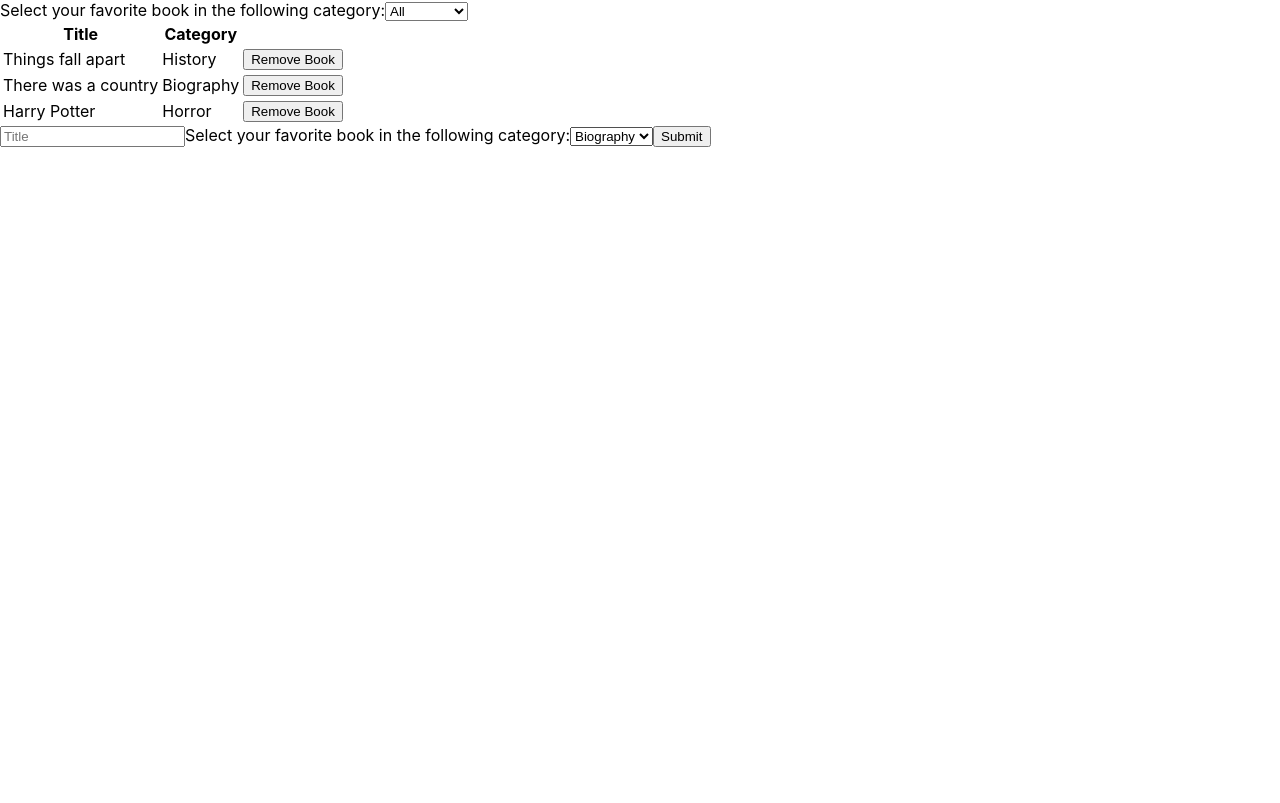
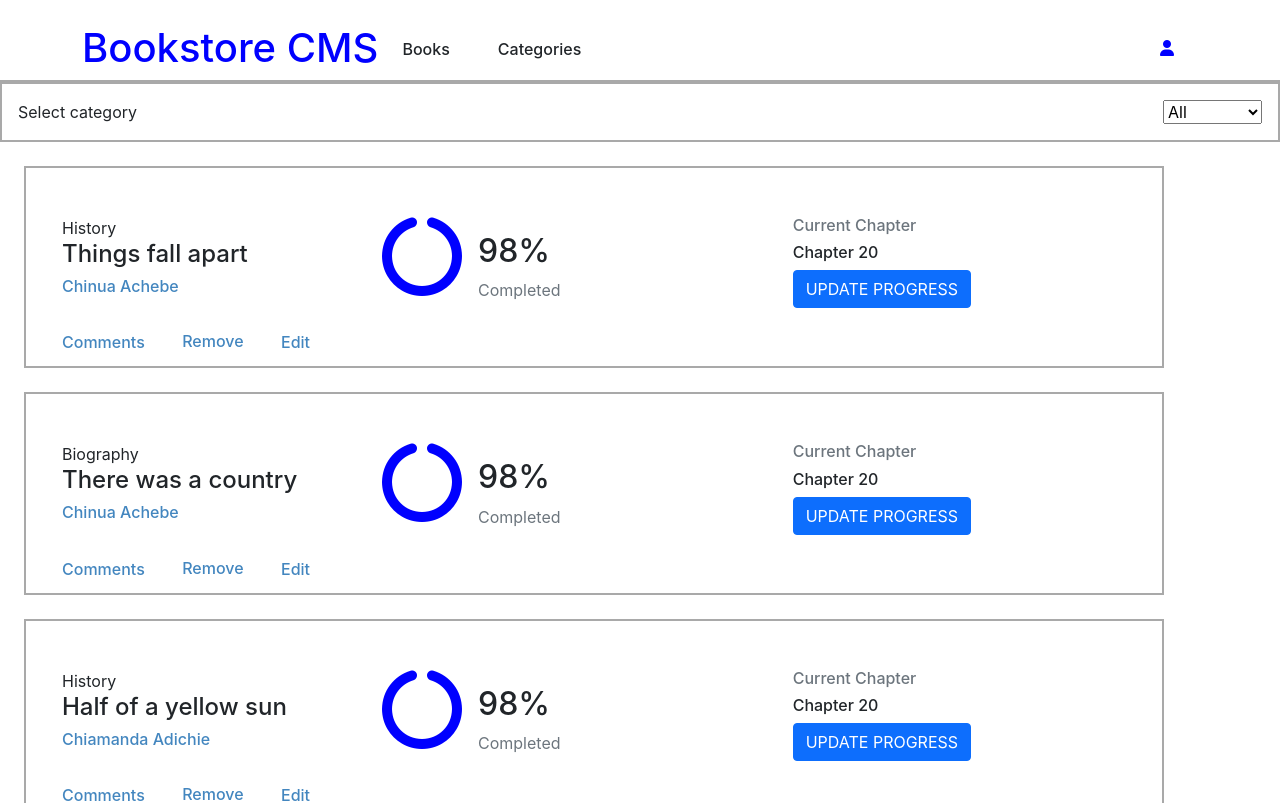
Before and after one commit to Kingobaino1/React-bookstore-app, a React (Create React App) app: page / in a window 1280 px wide. Shown: the top 803 px of the page. Built offline with nearby package versions, Linux system fonts and the light colour scheme.

Commit message:
Style the ui

```diff
--- a/public/index.html
+++ b/public/index.html
@@ -15,6 +15,9 @@
       user's mobile device or desktop. See https://developers.google.com/web/fundamentals/web-app-manifest/
     -->
     <link rel="manifest" href="%PUBLIC_URL%/manifest.json" />
+    <script src="https://kit.fontawesome.com/0eaab31a39.js" crossorigin="anonymous"></script>
+    <link href="https://cdn.jsdelivr.net/npm/bootstrap@5.0.0-beta3/dist/css/bootstrap.min.css" rel="stylesheet" integrity="sha384-eOJMYsd53ii+scO/bJGFsiCZc+5NDVN2yr8+0RDqr0Ql0h+rP48ckxlpbzKgwra6" crossorigin="anonymous">
+    <script src="https://cdn.jsdelivr.net/npm/bootstrap@5.0.0-beta3/dist/js/bootstrap.bundle.min.js" integrity="sha384-JEW9xMcG8R+pH31jmWH6WWP0WintQrMb4s7ZOdauHnUtxwoG2vI5DkLtS3qm9Ekf" crossorigin="anonymous"></script>
     <!--
       Notice the use of %PUBLIC_URL% in the tags above.
       It will be replaced with the URL of the `public` folder during the build.
--- a/src/components/Book.js
+++ b/src/components/Book.js
@@ -2,11 +2,30 @@ import PropTypes from 'prop-types';
 import React from 'react';
 
 const Book = ({ book, handleRemoveBook }) => (
-  <tr>
-    <td>{book.title}</td>
-    <td>{book.category}</td>
-    <td><button type="button" onClick={() => handleRemoveBook(book)}>Remove Book</button></td>
-  </tr>
+  <div className="row book container m-4">
+    <div className="col-3 d-flex flex-column mt-5">
+      <div className="font-weight-light">{book.category}</div>
+      <div className="font-weight-bold"><h4>{book.title}</h4></div>
+      <div className="col"><h6>{book.author}</h6></div>
+      <div className="d-flex justify-content-between">
+        <div className="mt-4"><h6 className="col">Comments</h6></div>
+        <div><button type="button" className="btn mt-3" onClick={() => handleRemoveBook(book)}><h6 className="col">Remove</h6></button></div>
+        <div className="mt-4"><h6 className="col">Edit</h6></div>
+      </div>
+    </div>
+    <div className="col-4 d-flex m-5">
+      <div><i className="fas fa-5x fa-circle-notch text-blue" /></div>
+      <div className="d-flex flex-column m-3">
+        <div><h2>98%</h2></div>
+        <div className="text-secondary">Completed</div>
+      </div>
+    </div>
+    <div className="col-3 d-flex flex-column mt-5">
+      <div><h6 className="text-secondary">Current Chapter</h6></div>
+      <div><h6>Chapter 20</h6></div>
+      <div><button type="button" className="btn btn-primary">UPDATE PROGRESS</button></div>
+    </div>
+  </div>
 );
 
 Book.propTypes = {
--- a/src/components/CategoryFilter.js
+++ b/src/components/CategoryFilter.js
@@ -4,8 +4,11 @@ import React from 'react';
 const CategoryFilter = ({ handleFilterChange }) => {
   const filter = ['All', 'Biography', 'History', 'Horror', 'Kids', 'Learning', 'Sci-Fi', 'Sport'];
   return (
-    <label htmlFor="categories">
-      Select your favorite book in the following category:
+    <label htmlFor="categories" className="d-flex justify-content-between select">
+      <div className="m-3">
+        Select category
+      </div>
+      <div className="m-3">
         <select id="filter" onChange={(e) => handleFilterChange(e.target.value)}>
           {filter.map((item) => (
             <option
@@ -16,6 +19,7 @@ const CategoryFilter = ({ handleFilterChange }) => {
             </option>
           ))}
         </select>
+      </div>
     </label>
   );
 };
--- /dev/null
+++ b/src/components/Header.js
@@ -0,0 +1,22 @@
+import React from 'react';
+
+const Header = () => (
+  <div className="underline">
+    <div className="d-flex justify-content-between container">
+      <div className="d-flex justify-content-between">
+        <div className="mt-4 ml-4"><h1 className="text-blue">Bookstore CMS</h1></div>
+        <div className="m-4 pt-3 mb-0">
+          <h6>Books</h6>
+        </div>
+        <div className="m-4 pt-3 mb-0">
+          <h6>Categories</h6>
+        </div>
+      </div>
+      <div>
+        <i className="fas fa-user m-4 pt-3 mb-0 text-blue" />
+      </div>
+    </div>
+  </div>
+);
+
+export default Header;
--- a/src/containers/BooksForm.js
+++ b/src/containers/BooksForm.js
@@ -7,7 +7,8 @@ const BooksForm = () => {
   const [book, setBook] = useState(
     {
       title: '',
-      category: 'Biography',
+      category: '',
+      author: '',
     },
   );
 
@@ -25,6 +26,13 @@ const BooksForm = () => {
     });
   };
 
+  const handleAuthorSelect = ({ target: { value } }) => {
+    setBook({
+      ...book,
+      author: value,
+    });
+  };
+
   const dispatch = useDispatch();
 
   const handleSubmit = (e) => {
@@ -34,22 +42,28 @@ const BooksForm = () => {
       id: uuidv4(),
       title: '',
       category: '',
+      author: '',
     });
   };
 
   const bookCat = ['Biography', 'History', 'Horror', 'Kids', 'Learning', 'Sci-Fi', 'Sport'];
   return (
-    <form onSubmit={handleSubmit}>
-      <input type="text" value={book.title} onChange={handleInput} name="title" placeholder="Title" />
+    <>
+      <div className="container"><h1 className="text-secondary">ADD BOOK</h1></div>
+      <form onSubmit={handleSubmit} className="m-3 d-flex justify-content-between container">
+        <input type="text" className="" value={book.title} onChange={handleInput} name="title" placeholder="Title" />
+        <input type="text" className="" value={book.author} onChange={handleAuthorSelect} name="title" placeholder="Author" />
         <label htmlFor="categories">
-        Select your favorite book in the following category:
+          <div>
             <select id="categories" value={book.category} onChange={handleSelect} name="category">
               {bookCat.map((item) => (
                 <option key={item} value={item}>{item}</option>))}
             </select>
+          </div>
         </label>
-      <input type="submit" value="Submit" />
+        <input type="submit" className="" value="Submit" />
       </form>
+    </>
   );
 };
 
--- a/src/containers/BooksList.js
+++ b/src/containers/BooksList.js
@@ -3,6 +3,7 @@ import { connect, useDispatch, useSelector } from 'react-redux';
 import Book from '../components/Book';
 import { removeBook, changeFilter } from '../actions/index';
 import CategoryFilter from '../components/CategoryFilter';
+import Header from '../components/Header';
 
 const BooksList = () => {
   const books = useSelector((state) => (state.bookReducer));
@@ -19,25 +20,20 @@ const BooksList = () => {
 
   return (
     <>
-      <CategoryFilter
-        value={books.map((item) => item.category)}
-        handleFilterChange={handleFilterChange}
-      />
-      <table>
-        <thead>
-          <tr>
-            <th>Title</th>
-            <th>Category</th>
-          </tr>
-        </thead>
-        <tbody>
+      <div className="">
+        <Header />
+        <CategoryFilter
+          value={books.map((item) => item.category)}
+          handleFilterChange={handleFilterChange}
+        />
+        <div>
           {
             books.filter((book) => (categories === 'All' ? books : book.category === categories))
               .map((item) => (
                 <Book key={item.title} book={item} handleRemoveBook={handleRemoveBook} />))
           }
-        </tbody>
-      </table>
+        </div>
+      </div>
     </>
   );
 };
--- a/src/index.css
+++ b/src/index.css
@@ -25,3 +25,21 @@ code {
     "Courier New",
     monospace;
 }
+
+.text-blue {
+  color: blue;
+  text-align: center;
+}
+
+.underline {
+  border-bottom: 2px solid darkgray;
+}
+
+.select,
+.book {
+  border: 2px solid darkgray;
+}
+
+.col {
+  color: #4386bf;
+}
--- a/src/reducers/book.js
+++ b/src/reducers/book.js
@@ -1,9 +1,15 @@
 import { v4 as uuidv4 } from 'uuid';
 
 const defaultBook = [
-  { id: uuidv4(), title: 'Things fall apart', category: 'History' },
-  { id: uuidv4(), title: 'There was a country', category: 'Biography' },
-  { id: uuidv4(), title: 'Harry Potter', category: 'Horror' },
+  {
+    id: uuidv4(), title: 'Things fall apart', category: 'History', author: 'Chinua Achebe',
+  },
+  {
+    id: uuidv4(), title: 'There was a country', category: 'Biography', author: 'Chinua Achebe',
+  },
+  {
+    id: uuidv4(), title: 'Half of a yellow sun', category: 'History', author: 'Chiamanda Adichie',
+  },
 ];
 
 const bookReducer = (state = defaultBook, action) => {
```
Lines whose indentation alone changed are shown as unchanged.
